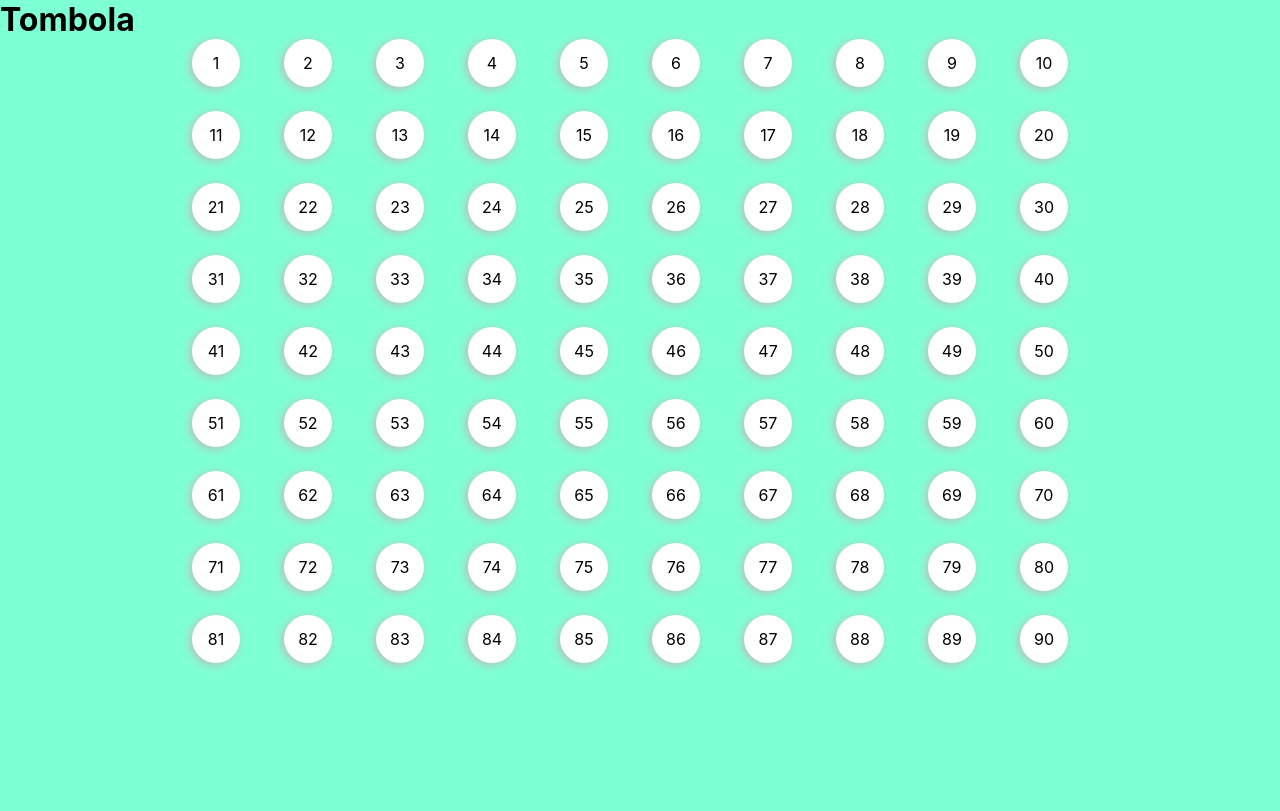
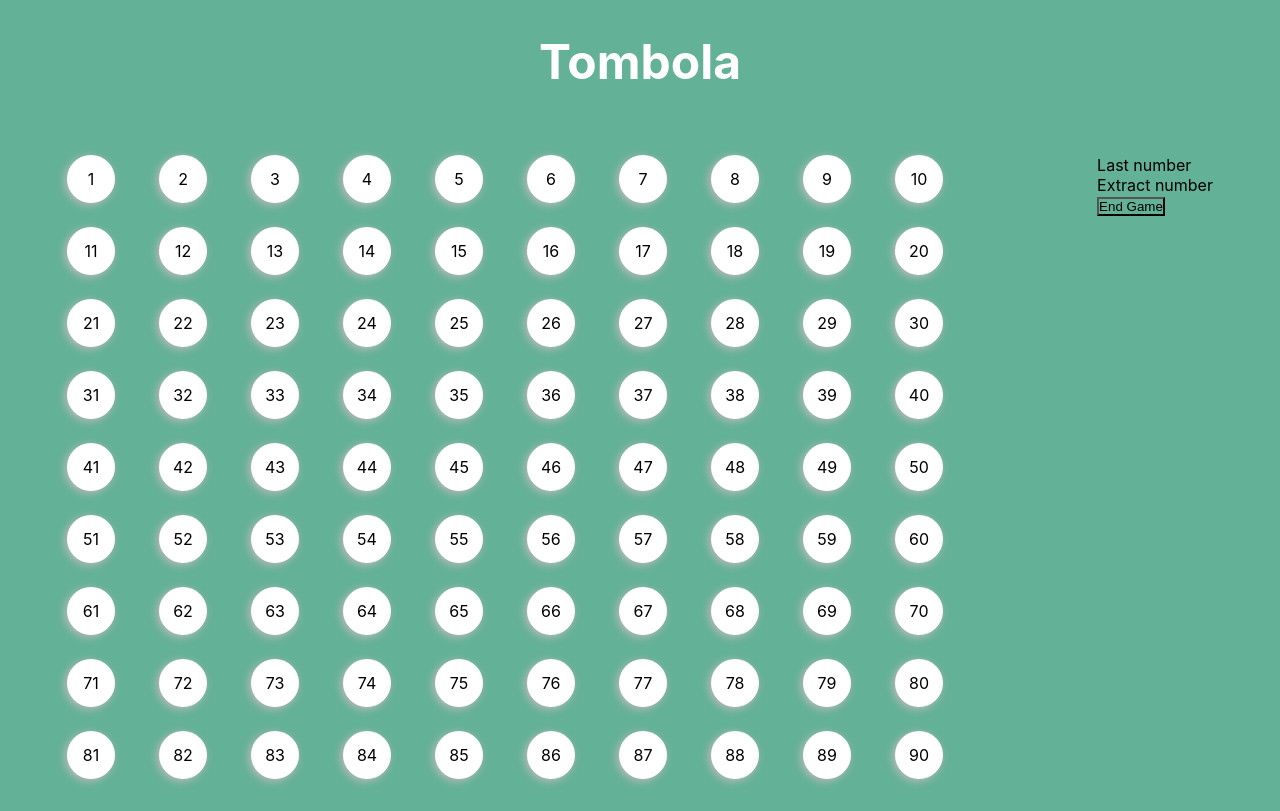
Before and after one commit to giovanni-arduini/web-tombola, a React (Vite) app: page / in a window 1280 px wide. Built offline with nearby package versions, Linux system fonts and the light colour scheme.

Commit message:
ADD Dashboard components

```diff
--- a/src/App.css
+++ b/src/App.css
@@ -1,3 +1,3 @@
 * {
-  background-color: aquamarine;
+  background-color: rgb(99, 177, 151);
 }
--- a/src/App.jsx
+++ b/src/App.jsx
@@ -3,6 +3,7 @@ import Header from "./Header/Header.jsx";
 import Table from "./Table/Table";
 import { useState } from "react";
 import NumberContext from "./NumberContext";
+import Body from "./Body/Body";
 
 const numbers = new Array(90).fill(0).map((_, index) => index);
 
@@ -11,7 +12,7 @@ function App() {
     <NumberContext.Provider value={numbers}>
       <>
         <Header />
-        <Table />
+        <Body />
       </>
     </NumberContext.Provider>
   );
--- /dev/null
+++ b/src/Body/Body.jsx
@@ -0,0 +1,13 @@
+import Table from "../Table/Table";
+import Dashboard from "../Dashboard/Dashboard";
+
+function Body() {
+  return (
+    <div className="body">
+      <Table />
+      <Dashboard />
+    </div>
+  );
+}
+
+export default Body;
--- a/src/Dashboard/Dashboard.jsx
+++ b/src/Dashboard/Dashboard.jsx
@@ -0,0 +1,15 @@
+import EndGame from "../EndGame/EndGame";
+import Extract from "../Extract/Extract";
+import LastNumber from "../LastNumber/LastNumber";
+
+function Dashboard() {
+  return (
+    <div className="container">
+      <LastNumber />
+      <Extract />
+      <EndGame />
+    </div>
+  );
+}
+
+export default Dashboard;
--- a/src/EndGame/EndGame.jsx
+++ b/src/EndGame/EndGame.jsx
@@ -0,0 +1,5 @@
+function EndGame() {
+  return <button>End Game</button>;
+}
+
+export default EndGame;
--- a/src/Extract/Extract.jsx
+++ b/src/Extract/Extract.jsx
@@ -0,0 +1,5 @@
+function Extract() {
+  return <div>Extract number</div>;
+}
+
+export default Extract;
--- a/src/Header/Header.jsx
+++ b/src/Header/Header.jsx
@@ -1,3 +1,5 @@
+import style from "./Header.module.css";
+
 function Header() {
   return <h1>Tombola</h1>;
 }
--- /dev/null
+++ b/src/Header/Header.module.css
@@ -0,0 +1,7 @@
+h1 {
+  text-align: center;
+  padding: 2rem;
+  margin-bottom: 2rem;
+  font-size: 3rem;
+  color: white;
+}
--- a/src/LastNumber/LastNumber.jsx
+++ b/src/LastNumber/LastNumber.jsx
@@ -0,0 +1,5 @@
+function LastNumber() {
+  return <div>Last number</div>;
+}
+
+export default LastNumber;
--- a/src/index.css
+++ b/src/index.css
@@ -23,6 +23,10 @@ ol {
   margin: 0 auto;
 }
 
+.body {
+  display: flex;
+}
+
 .row {
   display: flex;
   flex-wrap: wrap;
```
Also changed, not shown: src/Body/Body.module.css (added).
